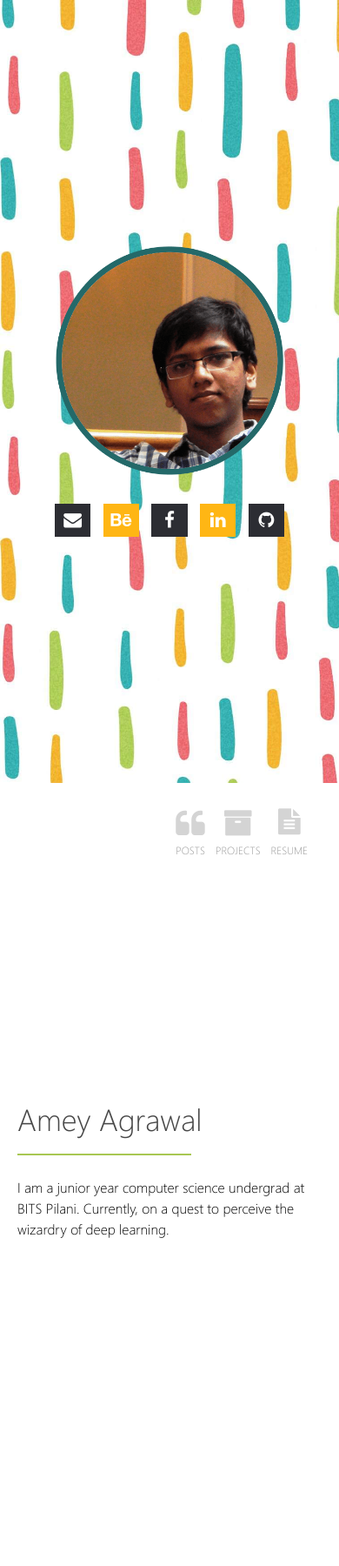
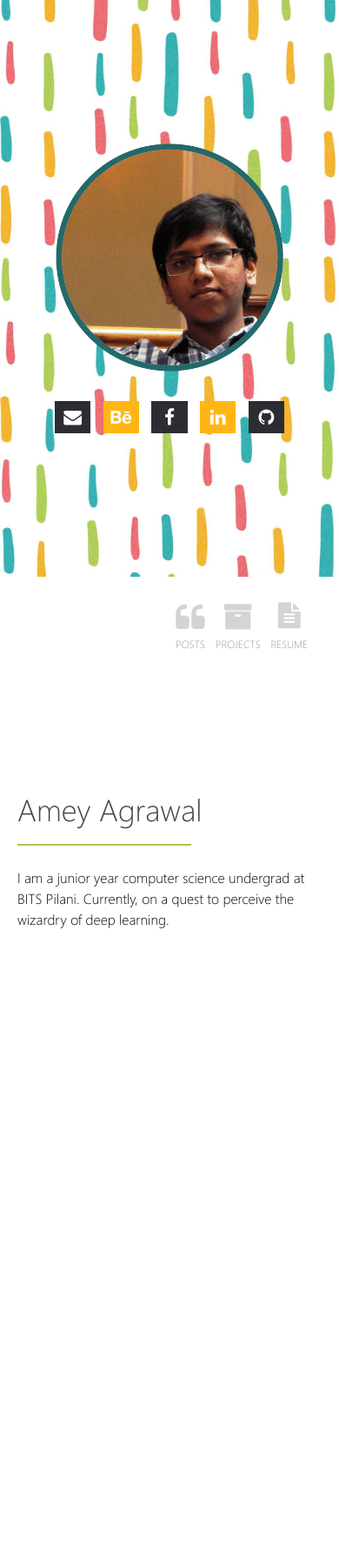
Before and after one commit to AgrawalAmey/agrawalamey.github.io, a Jekyll site: the page built from index.md, in a window 390 px wide. Shown: the whole page at 87% size. Built offline with Jekyll 4.4.1, drawn with Linux system fonts in a browser that asks for light colours; our own code applies the rules of GitHub Pages for plain Markdown files; after the commit the page ends 1326 px from its top, so only the background shows below that.

Commit message:
css fiddle

```diff
--- a/_config.yml
+++ b/_config.yml
@@ -1,7 +1,7 @@
 # Site
 title: Shannon's Mouse
 description: In the maze of life.
-url: http://localhost:4000
+url: https://agrawalamey.github.io
 logo: logo.png
 smallLogo: logo_small.png
 locale: en_US
--- a/assets/_sass/_site.scss
+++ b/assets/_sass/_site.scss
@@ -670,7 +670,7 @@ canvas {
   .block-right {
     float: none;
     width: 100%;
-    height: 100vh;
+    height: 170vw;
   }
   html {
     overflow: auto;
```
